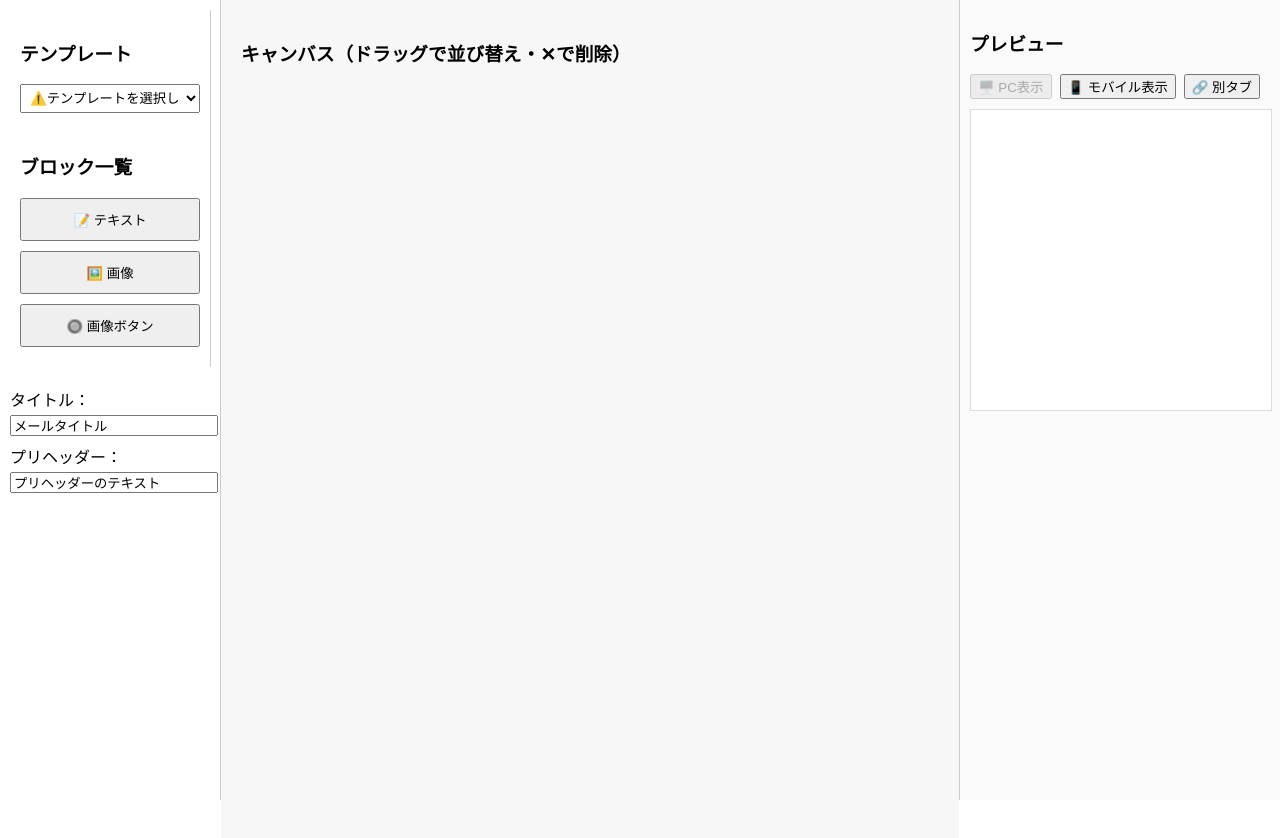
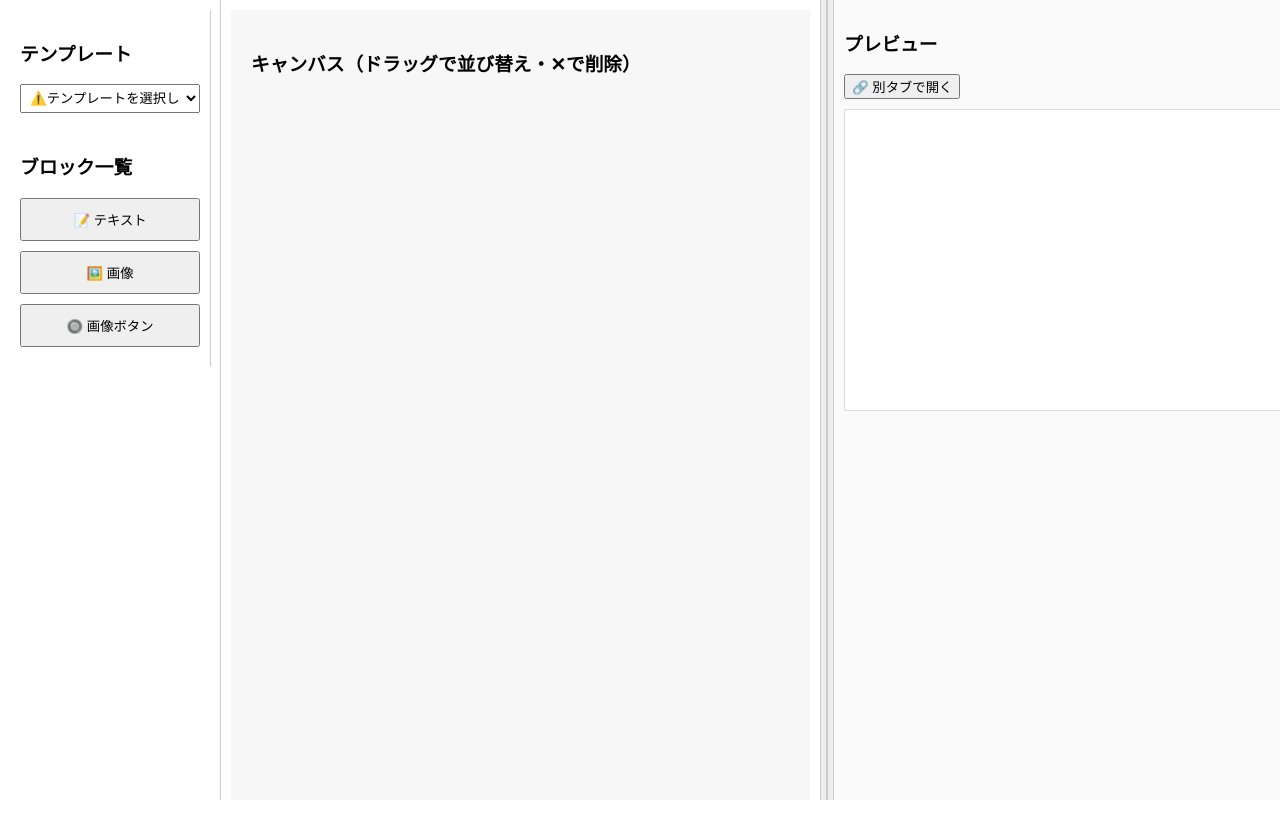
Before and after one commit to akase-github/no-code-tool, a React (Create React App) app: page / in a window 1280 px wide. After the commit the page ends 800 px from the top, so only its background shows below. Built offline with nearby package versions, Linux system fonts and the light colour scheme.

Commit message:
UI調整

```diff
--- a/src/App.tsx
+++ b/src/App.tsx
@@ -14,6 +14,7 @@ const App: React.FC = () => {
   const [templateHtml, setTemplateHtml] = useState<string>('');
   const [titleText, setTitleText] = useState('メールタイトル');
   const [preheaderText, setPreheaderText] = useState('プリヘッダーのテキスト');
+  const [canvasWidth, setCanvasWidth] = useState(600); // ⭐ 追加：Canvasの幅を管理
 
   const handleAddBlock = (type: BlockType) => {
     const newBlock: BlockData = {
@@ -59,7 +60,7 @@ const App: React.FC = () => {
   const renderedBlocks = blocks.map((b) => {
     if (b.type === 'text') return `<tr><td align="center"><p>${b.text}</p></td></tr>`;
     if (b.type === 'image') return `<tr><td align="center"><img src="${b.src}" alt="${b.alt || ''}" width="750" /></td></tr>`;
-    if (b.type === 'button') return `<tr><td align="center"><a href="${b.href}"><img src="${b.src}" alt="${b.alt || ''}" width="750" /></button></td></tr>`;
+    if (b.type === 'button') return `<tr><td align="center"><a href="${b.href}"><img src="${b.src}" alt="${b.alt || ''}" width="750" /></a></td></tr>`;
     return '';
   }).join('');
 
@@ -74,33 +75,35 @@ const App: React.FC = () => {
   const selectedBlock = blocks.find((b) => b.id === selectedBlockId) || null;
 
    return (
-    <div style={{ display: 'flex', height: '100vh' }}>
-      {/* サイドバー：ブロックとテンプレ選択 */}
+    <div style={{ display: 'flex', height: '100vh', overflowX: 'auto', overscrollBehaviorX: 'none', }}>
+      {/* サイドバー */}
       <div style={{ width: '200px', borderRight: '1px solid #ccc', padding: '10px' }}>
         <BlockList onAddBlock={handleAddBlock} onTemplateSelect={handleTemplateSelect} />
         <div style={{ marginTop: '20px' }}>
-          <label style={{ display: 'block', marginBottom: '8px' }}>
-            タイトル：
-            <input
-              type="text"
-              value={titleText}
-              onChange={(e) => setTitleText(e.target.value)}
-              style={{ width: '100%', marginTop: '4px' }}
-            />
-          </label>
-          <label style={{ display: 'block' }}>
-            プリヘッダー：
-            <input
-              type="text"
-              value={preheaderText}
-              onChange={(e) => setPreheaderText(e.target.value)}
-              style={{ width: '100%', marginTop: '4px' }}
-            />
-          </label>
+          {/* ...タイトル・プリヘッダー入力... */}
         </div>
       </div>
 
+      {/* キャンバスとプレビュー中間エリア */}
+      <div
+        style={{ display: 'flex' }}
+        onWheel={(e) => {
+          // 横スクロールが発生した場合に親（ブラウザ）への伝播を防ぐ
+          if (Math.abs(e.deltaX) > Math.abs(e.deltaY)) {
+            e.stopPropagation();
+          }
+        }}
+      >
         {/* キャンバス */}
+        <div
+          style={{
+            width: `${canvasWidth}px`,
+            borderRight: '1px solid #ccc',
+            padding: '10px',
+            boxSizing: 'border-box',
+            position: 'relative',
+          }}
+        >
           <Canvas
             blocks={blocks}
             selectedBlockId={selectedBlockId}
@@ -108,9 +111,52 @@ const App: React.FC = () => {
             setBlocks={setBlocks}
             onDeleteBlock={handleDeleteBlock}
           />
+        </div>
+
+        {/* リサイズバー */}
+        <div
+          style={{
+            width: '12px',
+            cursor: 'col-resize',
+            backgroundColor: '#eee',
+            position: 'relative',
+          }}
+          onMouseDown={(e) => {
+            const startX = e.clientX;
+            const startWidth = canvasWidth;
+            document.body.style.userSelect = 'none';
+
+            const onMouseMove = (e: MouseEvent) => {
+              const newWidth = Math.max(300, startWidth + (e.clientX - startX));
+              setCanvasWidth(newWidth);
+            };
+
+            const onMouseUp = () => {
+              document.body.style.userSelect = '';
+              document.removeEventListener('mousemove', onMouseMove);
+              document.removeEventListener('mouseup', onMouseUp);
+            };
+
+            document.addEventListener('mousemove', onMouseMove);
+            document.addEventListener('mouseup', onMouseUp);
+          }}
+        >
+          <div
+            style={{
+              position: 'absolute',
+              top: 0,
+              bottom: 0,
+              left: '50%',
+              width: '2px',
+              backgroundColor: '#ccc',
+              transform: 'translateX(-50%)',
+            }}
+          />
+        </div>
 
         {/* プレビュー */}
         <Preview html={finalHtml} />
+      </div>
 
       {/* プロパティ編集 */}
       <PropertiesPanel selectedBlock={selectedBlock} onUpdateBlock={handleUpdateBlock} />
--- a/src/components/Preview.tsx
+++ b/src/components/Preview.tsx
@@ -1,12 +1,10 @@
-import React, { useState } from 'react';
+import React from 'react';
 
 interface PreviewProps {
   html: string;
 }
 
 const Preview: React.FC<PreviewProps> = ({ html }) => {
-  const [isMobileView, setIsMobileView] = useState(false);
-
   const handleOpenHtmlInNewTab = () => {
     const blob = new Blob([html], { type: 'text/html' });
     const url = URL.createObjectURL(blob);
@@ -16,7 +14,7 @@ const Preview: React.FC<PreviewProps> = ({ html }) => {
   return (
     <div
       style={{
-        width: '300px',
+        width: '750px',
         borderLeft: '1px solid #ccc',
         padding: '10px',
         backgroundColor: '#fafafa',
@@ -25,27 +23,14 @@ const Preview: React.FC<PreviewProps> = ({ html }) => {
       <h3>プレビュー</h3>
 
       <div style={{ marginBottom: '10px' }}>
-        <button onClick={() => setIsMobileView(false)} disabled={!isMobileView}>
-          🖥️ PC表示
-        </button>
-        <button
-          onClick={() => setIsMobileView(true)}
-          disabled={isMobileView}
-          style={{ marginLeft: '8px' }}
-        >
-          📱 モバイル表示
-        </button>
-          <button
-            onClick={handleOpenHtmlInNewTab}
-            style={{ marginLeft: '8px' }}
-          >
-          🔗 別タブ
+        <button onClick={handleOpenHtmlInNewTab}>
+          🔗 別タブで開く
         </button>
       </div>
 
       <div
         style={{
-          width: isMobileView ? '375px' : '100%',
+          width: '100%',
           border: '1px solid #ddd',
           backgroundColor: '#fff',
           margin: '0 auto',
--- a/src/components/PropertiesPanel.tsx
+++ b/src/components/PropertiesPanel.tsx
@@ -1,4 +1,4 @@
-import React from 'react';
+import React, { useState } from 'react';
 import { BlockData } from '../types/types';
 
 interface PropertiesPanelProps {
@@ -10,6 +10,8 @@ const PropertiesPanel: React.FC<PropertiesPanelProps> = ({
   selectedBlock,
   onUpdateBlock,
 }) => {
+  const [position, setPosition] = useState({ x: 500, y: 500 });
+
   if (!selectedBlock) return null;
 
   const handleChange = (e: React.ChangeEvent<HTMLInputElement>) => {
@@ -17,13 +19,36 @@ const PropertiesPanel: React.FC<PropertiesPanelProps> = ({
     onUpdateBlock({ ...selectedBlock, [name]: value });
   };
 
+  const handleMouseDown = (e: React.MouseEvent<HTMLDivElement>) => {
+    const startX = e.clientX;
+    const startY = e.clientY;
+    const origX = position.x;
+    const origY = position.y;
+
+    document.body.style.userSelect = 'none';
+
+    const handleMouseMove = (moveEvent: MouseEvent) => {
+      const newX = origX + (moveEvent.clientX - startX);
+      const newY = origY + (moveEvent.clientY - startY);
+      setPosition({ x: newX, y: newY });
+    };
+
+    const handleMouseUp = () => {
+      document.body.style.userSelect = '';
+      document.removeEventListener('mousemove', handleMouseMove);
+      document.removeEventListener('mouseup', handleMouseUp);
+    };
+
+    document.addEventListener('mousemove', handleMouseMove);
+    document.addEventListener('mouseup', handleMouseUp);
+  };
+
   return (
     <div
       style={{
-        position: 'fixed',
-        bottom: '20px',
-        left: '50%',
-        transform: 'translateX(-50%)',
+        position: 'absolute',
+        left: position.x,
+        top: position.y,
         background: '#fff',
         border: '1px solid #ccc',
         borderRadius: '8px',
@@ -31,11 +56,12 @@ const PropertiesPanel: React.FC<PropertiesPanelProps> = ({
         boxShadow: '0 2px 8px rgba(0,0,0,0.1)',
         zIndex: 1000,
         minWidth: '300px',
+        cursor: 'move',
       }}
+      onMouseDown={handleMouseDown}
     >
-      <h4>プロパティ編集</h4>
+      <h4 style={{ marginTop: 0 }}>プロパティ編集</h4>
 
-      {/* テキストブロック用 */}
       {selectedBlock.type === 'text' && (
         <label style={{ display: 'block', marginTop: '10px' }}>
           テキスト内容：
@@ -49,7 +75,6 @@ const PropertiesPanel: React.FC<PropertiesPanelProps> = ({
         </label>
       )}
 
-      {/* 画像ブロック用 */}
       {(selectedBlock.type === 'image' || selectedBlock.type === 'button') && (
         <>
           <label style={{ display: 'block', marginTop: '10px' }}>
@@ -75,7 +100,6 @@ const PropertiesPanel: React.FC<PropertiesPanelProps> = ({
         </>
       )}
 
-      {/* ボタンブロック用 */}
       {selectedBlock.type === 'button' && (
         <label style={{ display: 'block', marginTop: '10px' }}>
           リンク：
```
Also changed, not shown: public/templates/ad.html (+11 -1 lines). Lines whose indentation alone changed are shown as unchanged.
